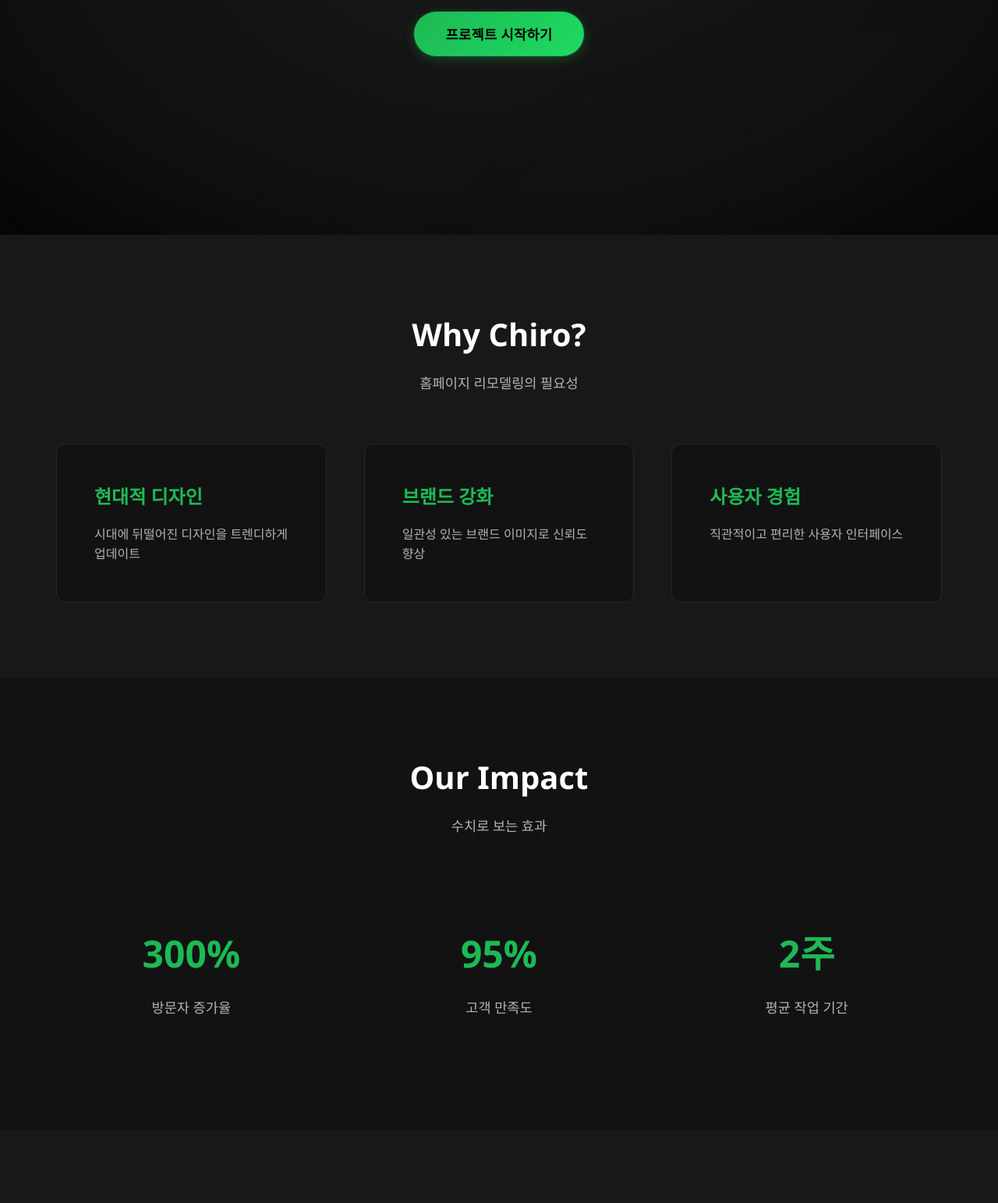
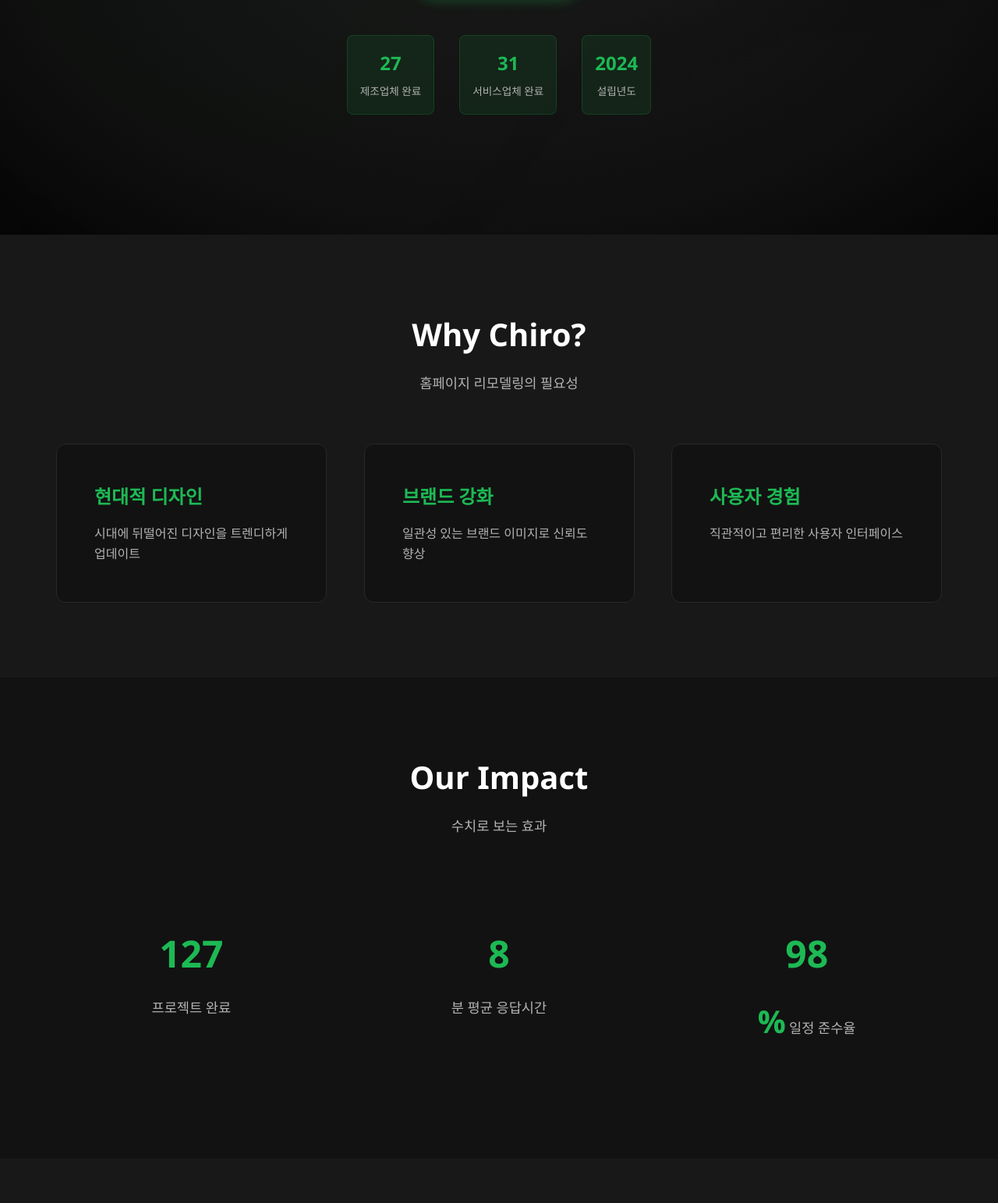
Before and after one commit to sin77812/CHIRO_re, a plain HTML site: page index.html in a window 1280 px wide. Shown: the part 499-2042 px from the top of the page at 78% size. Drawn offline with Linux system fonts and the light colour scheme.

Commit message:
애니메이션 개선

```diff
--- a/index.html
+++ b/index.html
@@ -42,6 +42,21 @@
                     <span class="btn-text">프로젝트 시작하기</span>
                     <span class="btn-loading">상담 페이지로 이동 중...</span>
                 </button>
+
+                <div class="trust-badges">
+                    <div class="badge" data-aos="fade-up" data-aos-delay="0">
+                        <span class="number" data-target="27">0</span>
+                        <span class="label">제조업체 완료</span>
+                    </div>
+                    <div class="badge" data-aos="fade-up" data-aos-delay="200">
+                        <span class="number" data-target="31">0</span>
+                        <span class="label">서비스업체 완료</span>
+                    </div>
+                    <div class="badge" data-aos="fade-up" data-aos-delay="400">
+                        <span class="number">2024</span>
+                        <span class="label">설립년도</span>
+                    </div>
+                </div>
             </div>
         </section>
 
@@ -72,16 +87,16 @@
                 <p class="section__subtitle">수치로 보는 효과</p>
                 <div class="stats-grid">
                     <div class="stat-card">
-                        <span class="stat-number">300%</span>
-                        <span class="stat-label">방문자 증가율</span>
+                        <span class="stat-number" data-target="127">0</span>
+                        <span class="stat-label">프로젝트 완료</span>
                     </div>
                     <div class="stat-card">
-                        <span class="stat-number">95%</span>
-                        <span class="stat-label">고객 만족도</span>
+                        <span class="stat-number" data-target="8">0</span>
+                        <span class="stat-label">분 평균 응답시간</span>
                     </div>
                     <div class="stat-card">
-                        <span class="stat-number">2주</span>
-                        <span class="stat-label">평균 작업 기간</span>
+                        <span class="stat-number" data-target="98">0</span><span class="stat-unit">%</span>
+                        <span class="stat-label">일정 준수율</span>
                     </div>
                 </div>
             </div>
@@ -94,13 +109,13 @@
                 <div class="portfolio-grid">
                     <div class="portfolio-item">
                         <div class="portfolio-image"></div>
-                        <h3>제조업체 홈페이지</h3>
-                        <p>브랜드 현대화 프로젝트</p>
+                        <h3>OO 제조업체</h3>
+                        <p>방문자 +180% 달성</p>
                     </div>
                     <div class="portfolio-item">
                         <div class="portfolio-image"></div>
-                        <h3>서비스업 홈페이지</h3>
-                        <p>UX/UI 개선 프로젝트</p>
+                        <h3>XX 병원</h3>
+                        <p>문의 +240% 증가</p>
                     </div>
                 </div>
                 <a href="portfolio.html" class="portfolio__cta">전체 포트폴리오 보기</a>
--- a/script.js
+++ b/script.js
@@ -34,6 +34,29 @@ document.addEventListener('DOMContentLoaded', function() {
             header.style.backgroundColor = 'rgba(18, 18, 18, 0.95)';
         }
     });
+
+    // Counter Animation with Intersection Observer
+    const counterObserver = new IntersectionObserver(function(entries) {
+        entries.forEach(entry => {
+            if (entry.isIntersecting) {
+                const target = entry.target;
+                const numbers = target.querySelectorAll('.stat-number[data-target], .number[data-target]');
+
+                numbers.forEach((number, index) => {
+                    const targetValue = parseInt(number.getAttribute('data-target'));
+                    animateCounter(number, targetValue, index * 500); // 0.5s delay between counters
+                });
+
+                counterObserver.unobserve(target);
+            }
+        });
+    }, { threshold: 0.3 });
+
+    // Observe sections with counters
+    const statsSection = document.querySelector('.our-impact');
+    const trustBadges = document.querySelector('.trust-badges');
+    if (statsSection) counterObserver.observe(statsSection);
+    if (trustBadges) counterObserver.observe(trustBadges);
 
     // Intersection Observer for scroll animations - Faster
     const observerOptions = {
@@ -292,3 +315,23 @@ style.textContent = `
     }
 `;
 document.head.appendChild(style);
+
+// Counter Animation Function
+function animateCounter(element, target, delay = 0) {
+    setTimeout(() => {
+        let current = 0;
+        const increment = target / 60; // 60 frames for smooth animation
+        const duration = 2000; // 2 seconds
+        const stepTime = duration / 60;
+
+        const timer = setInterval(() => {
+            current += increment;
+            if (current >= target) {
+                element.textContent = target;
+                clearInterval(timer);
+            } else {
+                element.textContent = Math.floor(current);
+            }
+        }, stepTime);
+    }, delay);
+}
--- a/styles.css
+++ b/styles.css
@@ -104,7 +104,8 @@ body {
     width: 0;
     height: 2px;
     background-color: var(--primary-green);
-    transition: width 0.3s ease;
+    transition: width 0.3s cubic-bezier(0.4, 0, 0.2, 1);
+    transform-origin: left;
 }
 
 .nav__link:hover::after {
@@ -331,6 +332,17 @@ body {
     background-position: 100% 0;
 }
 
+/* Button hover animations */
+.hero__cta, .portfolio__cta {
+    will-change: transform;
+    transition: all 0.3s cubic-bezier(0.4, 0, 0.2, 1);
+}
+
+.portfolio__cta:hover {
+    transform: translateY(-2px);
+    box-shadow: 0 8px 25px rgba(29, 185, 84, 0.3);
+}
+
 .hero__cta:hover::before {
     left: 100%;
 }
@@ -392,6 +404,10 @@ body {
     border-radius: var(--radius-lg);
     border: 1px solid var(--border-dark);
     transition: all 0.3s ease;
+}
+
+.feature-card {
+    will-change: transform;
 }
 
 .feature-card:hover {
@@ -465,8 +481,12 @@ body {
     transition: all 0.3s ease;
 }
 
+.portfolio-item {
+    will-change: transform;
+}
+
 .portfolio-item:hover {
-    transform: translateY(-4px);
+    transform: translateY(-4px) scale(1.02);
     border-color: var(--primary-green);
     box-shadow: 0 12px 40px rgba(29, 185, 84, 0.15);
 }
@@ -683,6 +703,105 @@ body {
     }
 }
 
+/* Trust badges styling */
+.trust-badges {
+    display: flex;
+    justify-content: center;
+    gap: 2rem;
+    margin-top: 3rem;
+    opacity: 0;
+    animation: trustBadgesFadeIn 1s ease-out 1.5s forwards;
+}
+
+@keyframes trustBadgesFadeIn {
+    from { opacity: 0; transform: translateY(20px); }
+    to { opacity: 1; transform: translateY(0); }
+}
+
+.badge {
+    text-align: center;
+    padding: 1rem;
+    background: rgba(29, 185, 84, 0.1);
+    border-radius: var(--radius-md);
+    border: 1px solid rgba(29, 185, 84, 0.2);
+    backdrop-filter: blur(10px);
+    transition: all 0.3s ease;
+}
+
+.badge:hover {
+    transform: translateY(-2px);
+    background: rgba(29, 185, 84, 0.15);
+    border-color: rgba(29, 185, 84, 0.4);
+}
+
+.badge .number {
+    display: block;
+    font-size: 1.5rem;
+    font-weight: var(--font-weight-bold);
+    color: var(--primary-green);
+    margin-bottom: 0.25rem;
+}
+
+.badge .label {
+    font-size: 0.85rem;
+    color: var(--text-light-gray);
+    font-weight: var(--font-weight-medium);
+}
+
+.stat-unit {
+    color: var(--primary-green);
+    font-size: 2.5rem;
+    font-weight: var(--font-weight-bold);
+}
+
+/* Fade in animation for sections */
+.fade-in {
+    opacity: 0;
+    transform: translateY(30px);
+    transition: transform 0.6s ease, opacity 0.6s ease;
+}
+
+.fade-in.visible {
+    opacity: 1;
+    transform: translateY(0);
+}
+
+/* Performance optimizations */
+@media (prefers-reduced-motion: reduce) {
+    .trust-badges,
+    .badge,
+    .portfolio-item,
+    .hero__cta,
+    .portfolio__cta {
+        animation: none !important;
+        transition: none !important;
+    }
+
+    .trust-badges {
+        opacity: 1;
+    }
+}
+
+@media (max-width: 768px) {
+    .trust-badges {
+        flex-direction: column;
+        gap: 1rem;
+        margin-top: 2rem;
+    }
+
+    .badge {
+        padding: 0.75rem;
+    }
+
+    .badge .number {
+        font-size: 1.3rem;
+    }
+
+    .badge .label {
+        font-size: 0.8rem;
+    }
+}
+
 /* High DPI and Retina Display Optimization */
 @media (-webkit-min-device-pixel-ratio: 2), (min-resolution: 192dpi) {
     .hero__title,
```
